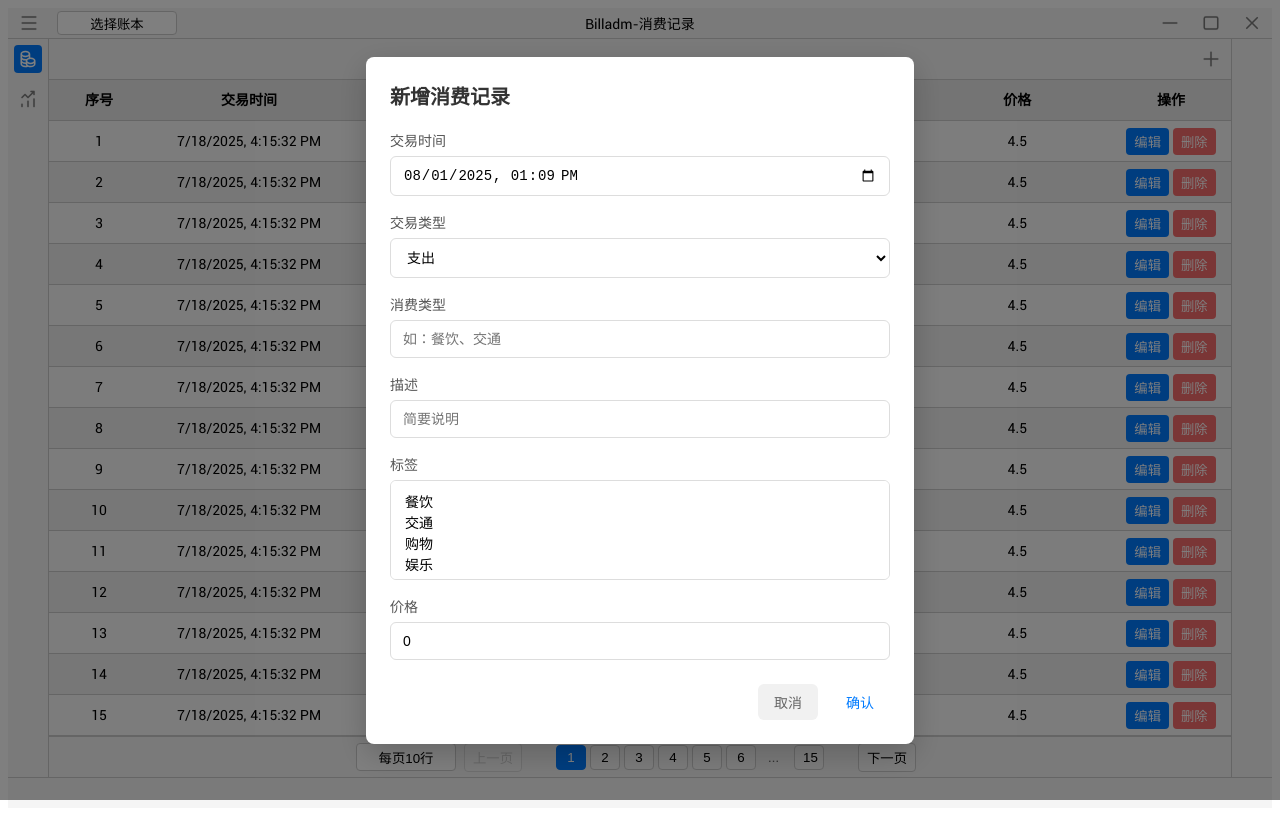
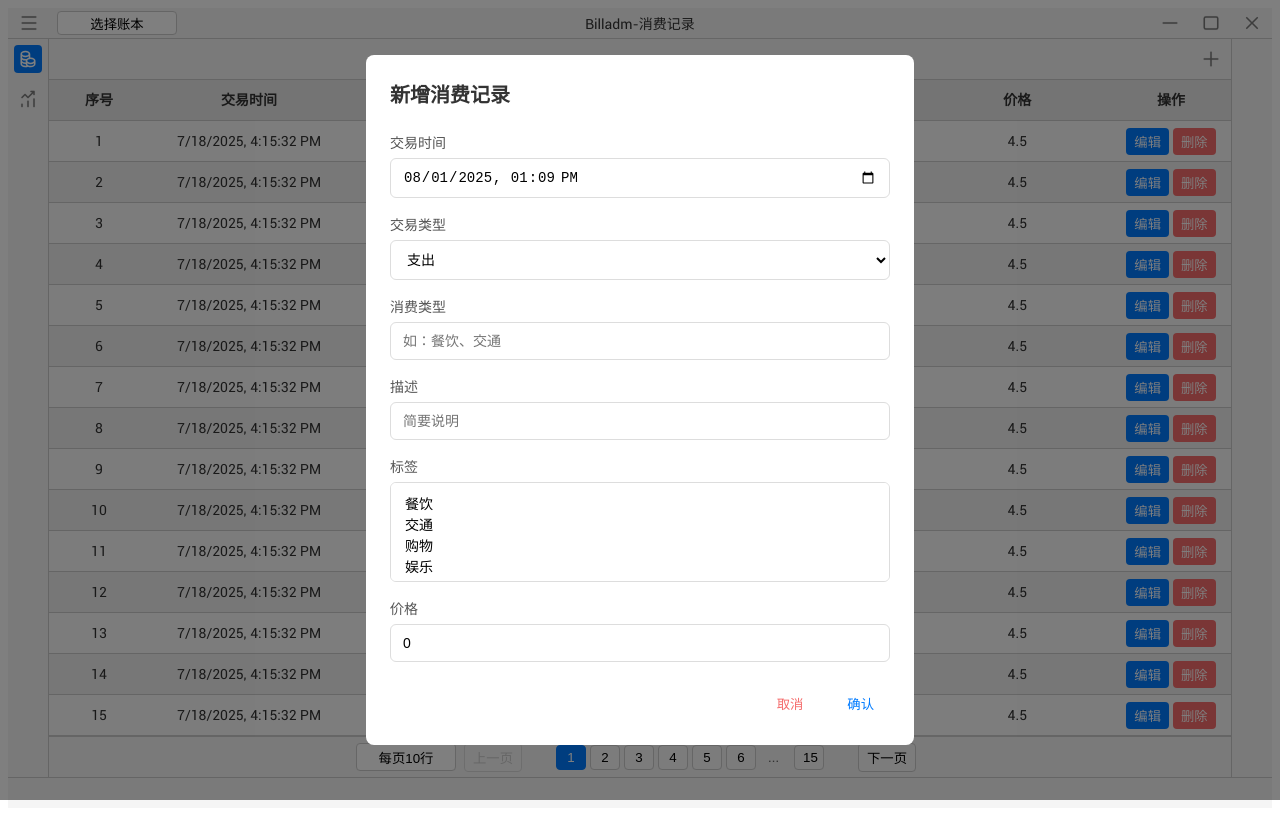
Before and after one commit to DaoiestFire/Billadm-GO, a Vue app in the folder app/: page /tr_view in a window 1280 px wide. Both pictures are taken after a click on the button 1211 px from the left and 59 px from the top of the page. Built offline with nearby package versions, Linux system fonts and the light colour scheme; a web font is replaced by a local one.

Commit message:
修改消费记录表单

```diff
--- a/app/src/components/ConfirmDialog.vue
+++ b/app/src/components/ConfirmDialog.vue
@@ -122,7 +122,7 @@ function handleConfirm() {
 /* 确认框主体样式 */
 .confirm-dialog {
     background-color: white;
-    border-radius: 4px;
+    border-radius: 8px;
     padding: 20px;
     margin-top: calc(100vh / 4);
     min-width: 300px;
--- a/app/src/components/TransactionRecordView.vue
+++ b/app/src/components/TransactionRecordView.vue
@@ -5,7 +5,7 @@
         <div v-if="visible" class="transaction-overlay" @click="close">
             <div class="transaction-dialog" @click.stop>
                 <!-- 标题 -->
-                <h2 class="dialog-title">{{ title }}</h2>
+                <span class="dialog-title">{{ title }}</span>
 
                 <!-- 表单内容 -->
                 <div class="form-container">
@@ -25,8 +25,8 @@
                         </select>
                     </div>
 
-                    <!-- 消费类型（可结合交易类型动态变化，此处为静态示例） -->
-                    <div v-if="formData.type === 'expense'" class="form-item">
+                    <!-- 消费类型 -->
+                    <div class="form-item">
                         <label>消费类型</label>
                         <input v-model="formData.category" type="text" class="form-input" placeholder="如：餐饮、交通" />
                     </div>
@@ -57,10 +57,8 @@
 
                 <!-- 按钮区域 -->
                 <div class="button-container">
-                    <button class="dialog-button cancel" @click="close">{{ cancelLabel }}</button>
-                    <button class="dialog-button confirm" :style="{ color: confirmColor }" @click="handleSubmit">
-                        {{ confirmLabel }}
-                    </button>
+                    <button class="dialog-button cancel" @click="close">取消</button>
+                    <button class="dialog-button confirm" @click="handleSubmit">确认</button>
                 </div>
             </div>
         </div>
@@ -78,21 +76,8 @@ const props = defineProps({
     },
     title: {
         type: String,
-        default: '填写交易记录'
+        default: '自定义标题'
     },
-    cancelLabel: {
-        type: String,
-        default: '取消'
-    },
-    confirmLabel: {
-        type: String,
-        default: '确认'
-    },
-    confirmColor: {
-        type: String,
-        default: '#007bff'
-    },
-    // 交易类型选项，可自定义
     typeOptions: {
         type: Array,
         default: () => [
@@ -101,17 +86,14 @@ const props = defineProps({
             { label: '转账', value: 'transfer' }
         ]
     },
-    // 标签选项
     tagOptions: {
         type: Array,
         default: () => ['餐饮', '交通', '购物', '娱乐', '工资', '理财', '房租', '医疗']
     },
-    // 初始表单数据
     modelValue: {
         type: Object,
         default: () => ({})
     },
-    // 确认回调
     onConfirm: {
         type: Function
     }
@@ -182,15 +164,14 @@ function handleSubmit() {
     padding: 24px;
     width: 90%;
     max-width: 500px;
-    box-shadow: 0 10px 30px rgba(0, 0, 0, 0.2);
 }
 
 .dialog-title {
     font-size: 20px;
     font-weight: bold;
     text-align: left;
-    margin: 0 0 20px 0;
-    color: #333;
+    margin-bottom: 24px;
+    display: block;
 }
 
 .form-container {
@@ -227,7 +208,6 @@ function handleSubmit() {
 
 .form-select[multiple] {
     height: 100px;
-    /* 多选下拉框高度 */
 }
 
 .form-input:focus,
@@ -245,28 +225,25 @@ function handleSubmit() {
 
 .dialog-button {
     padding: 8px 16px;
-    border: none;
-    border-radius: 6px;
-    font-size: 14px;
     font-weight: 500;
     cursor: pointer;
-    transition: all 0.2s ease;
+    border: none;
+    border-radius: 4px;
+    background-color: transparent;
+    transition: background-color 0.2s ease;
+    outline: none;
 }
 
 .dialog-button.cancel {
-    background-color: #f1f1f1;
-    color: #666;
-}
-
-.dialog-button.cancel:hover {
-    background-color: #e0e0e0;
+    color: var(--billadm-color-negative-color);
 }
 
 .dialog-button.confirm {
-    background-color: transparent;
+    color: var(--billadm-color-positive-color);
 }
 
-.dialog-button.confirm:hover {
-    text-decoration: underline;
+/* 按钮 hover 效果 */
+.dialog-button:hover {
+    background-color: var(--billadm-color-icon-hover-bg-color);
 }
 </style>
--- a/app/src/style.css
+++ b/app/src/style.css
@@ -39,4 +39,5 @@ body {
     font-style: normal;
     font-weight: normal;
     font-size: 14px;
+    color: #333;
 }
```
